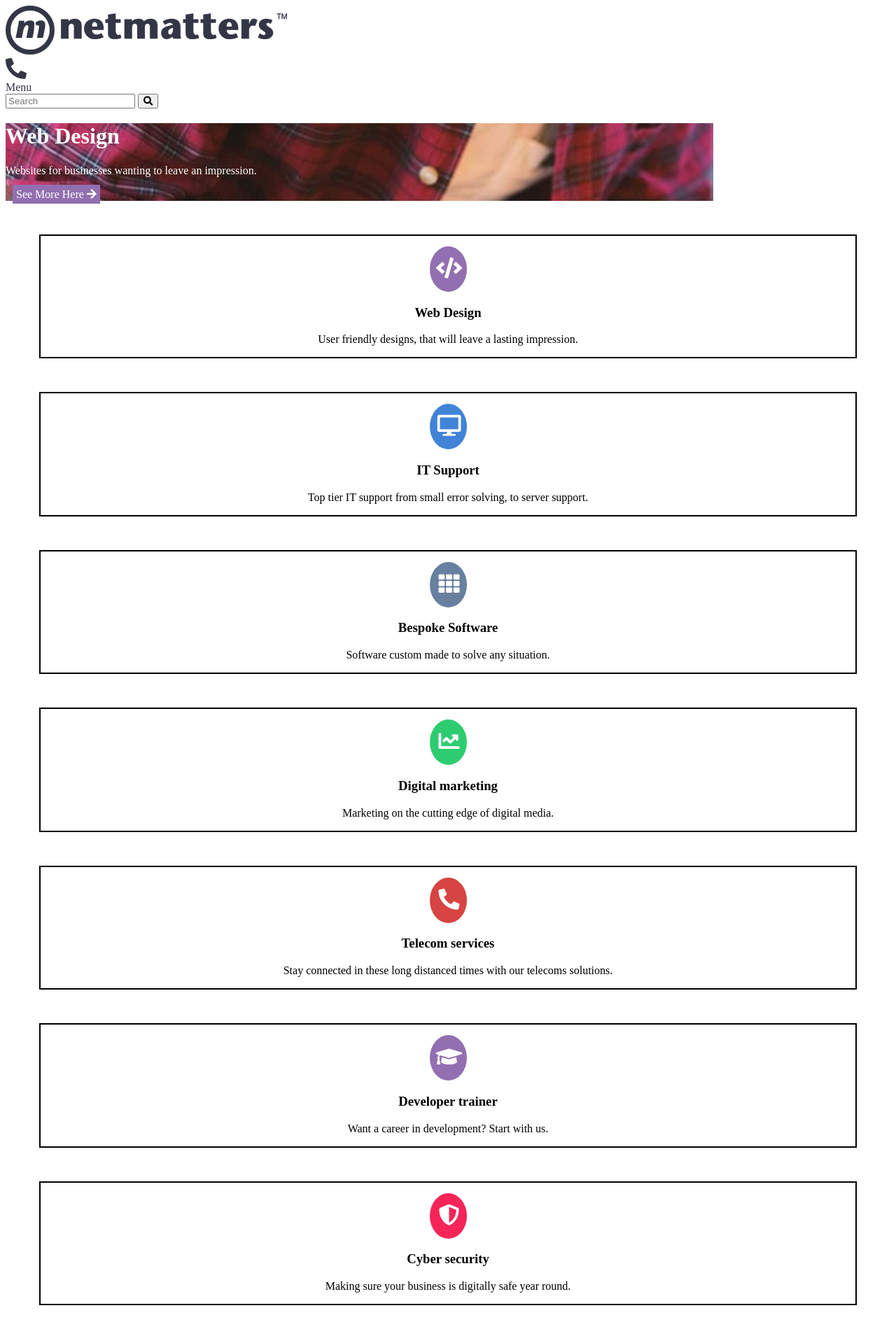
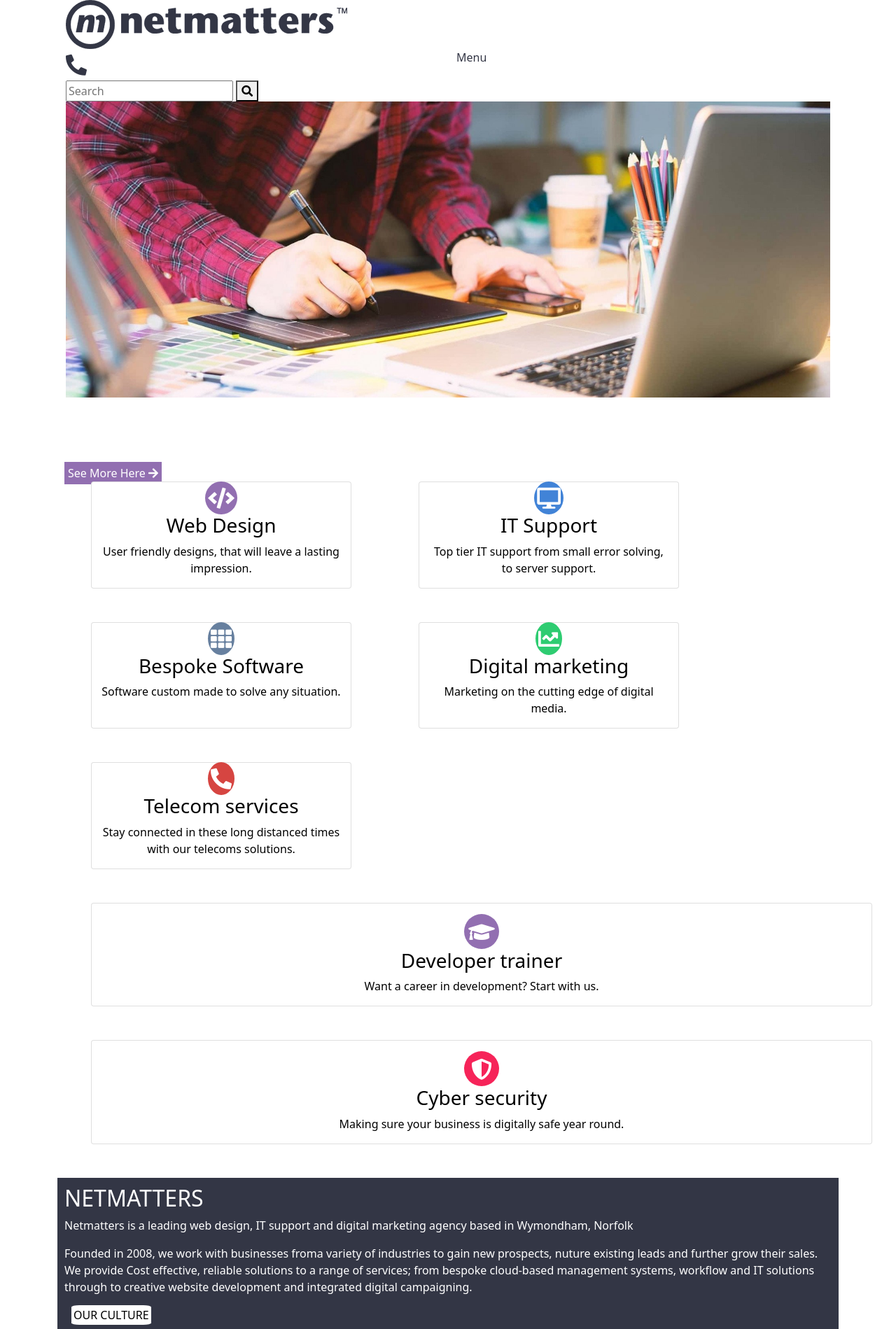
Before and after one commit to Pjard94/Netmatters, a PHP site: page / in a window 1280 px wide. Shown: the top 1899 px of the page at 70% size. Run offline with PHP 8.4, Linux system fonts and the light colour scheme.

Commit message:
Made a number of changes to styles

```diff
--- a/HTML_review/index.html
+++ b/HTML_review/index.html
@@ -7,103 +7,103 @@
         <title>Netmatters</title>
         <link rel="stylesheet" href="https://use.fontawesome.com/releases/v5.15.3/css/all.css" integrity="sha384-SZXxX4whJ79/gErwcOYf+zWLeJdY/qpuqC4cAa9rOGUstPomtqpuNWT9wdPEn2fk" crossorigin="anonymous">
         <link rel="stylesheet" href="sass/style.css">
+        <link href="https://cdn.jsdelivr.net/npm/bootstrap@5.0.0-beta3/dist/css/bootstrap.min.css" rel="stylesheet" integrity="sha384-eOJMYsd53ii+scO/bJGFsiCZc+5NDVN2yr8+0RDqr0Ql0h+rP48ckxlpbzKgwra6" crossorigin="anonymous">
+        <script src="https://cdn.jsdelivr.net/npm/bootstrap@5.0.0-beta3/dist/js/bootstrap.bundle.min.js" integrity="sha384-JEW9xMcG8R+pH31jmWH6WWP0WintQrMb4s7ZOdauHnUtxwoG2vI5DkLtS3qm9Ekf" crossorigin="anonymous"></script>
     </head>
-    <body class="home-page default">
+    <body class="home-page default container">
         <div class="main">
             <header>
-                <div>
+                <div class="container">
                     <div class="mob-nav">
+                        <div class="row">
                             <div class="logo-cont">
-                            <a class="logo" href="#">
+                                <a class="logo col" href="#">
                                     <img src="Assets/f-logo.png" alt="Netmatters">
                                 </a>
                             </div>
-                        <div class="support-button">
+                            <div class="support-button col">
                                 <div>
                                     <a href="" alt="" class="sup-but"><i class="fas fa-phone-alt"></i></a>
                                 </div>
                                 <!-- <div><i class="fas fa-mouse"></i>larger support button here</div> -->
                             </div>
-                        <div class="menu-button">
+                            <div class="menu-button col">
                                 <a rel="" href="" class="menu-button"><span class="menu-line"></span><span class="menu-line">Menu</span><span class="menu-line"></span></a>
                             </div>
+                        </div>
                         <!-- <div> contact button here for larger screens</div> -->
-                    <div class="search">
+                        <div class="search row">
+                            <form action="" class="col">
                                 <input type="text" placeholder="Search">
                                 <button type="submit" href="#"><i class="fas fa-search"></i></button>
+                            </form>
                         </div>
 
                     </div>
-                </div>
+                </div> <!-- container div end -->
             </header>
-            <div class="main-body">
-                <div class="slider-area">
+            <div class="main-body container">
+                <div class="slider-area row">
                     <!-- <img src="Assets/asset_3.jpeg" alt="An image of a website designed by one of our teams, up on a computer screen." class="sliderph"> -->
                     </div>
-                <div>
+                        <img src="Assets/asset_3.jpeg" class="img-fluid"  alt="">
+
                         <h1 class="slider-overlay">Web Design </h1>
                         <p class="slider-overlay">Websites for businesses wanting to leave an impression.</p>
                     </div>
                     <div>
                         <a class="design-button" href="#">See More Here <i class="fas fa-arrow-right"></i> </a>
                     </div>
+                <div>
             </div>
-            <div class="cards-section">
-                <div class="card WD"> <a href="#" rel="Support page" class="click-card">
-                    <div class="icon ic_WD">
-                        <i class="fas fa-code"></i>
-                    </div>
-                    <div class="container">
+            <div class="cards-section container">
+                <div class="row">
+                    <div class="card WD col-md-4"> <a href="#" rel="Support page" class="click-card">
+                        <span class="icon ic_WD"> <i class="fas fa-code"></i> </span>
+                        <div class="">
                             <h3>Web Design</h3>
                             <p>User friendly designs, that will leave a lasting impression.</p>
                         </div>
                     </a>
                     </div>
-                <div class="card IT"><a href="#" rel="Support page" class="click-card">
-                        <div class="icon ic_IT">
-                            <i class="fas fa-desktop"></i>
-                        </div>
-                        <div class="container">
+                    <div class="card IT col-md-4"><a href="#" rel="Support page" class="click-card">
+                            <span class="icon ic_IT"> <i class="fas fa-desktop"></i> </span>
+                            <div class="">
                                 <h3>IT Support</h3>
                                 <p>Top tier IT support from small error solving, to server support.</p>
                             </div>
                             </a>
                     </div>
-                <div class="card BS"> <a href="#" rel="Support page" class="click-card">
-                    <div class="icon ic_BS">
-                        <i class="fas fa-th"></i>
-                    </div>
-                    <div class="container">
+                    <div class="card BS col-md-4"> <a href="#" rel="Support page" class="click-card">
+                        <span class="icon ic_BS"> <i class="fas fa-th"></i> </span>
+                        <div class="">
                             <h3>Bespoke Software</h3>
                             <p>Software custom made to solve any situation.</p>
                         </div>
                         </a>
                     </div>
-                <div class="card DM"> <a href="#" rel="Support page" class="click-card">
-                    <div class="icon ic_DM">
-                        <i class="fas fa-chart-line"></i>
-                     </div>
-                    <div class="container">
+                    <div class="card DM col-md-4"> <a href="#" rel="Support page" class="click-card">
+                        <span class="icon ic_DM"> <i class="fas fa-chart-line"></i> </span>
+                        <div class="">
                             <h3>Digital marketing</h3>
                             <p>Marketing on the cutting edge of digital media.</p>
                         </div>
                         </a>
                     </div>
-                <div class="card TS"> <a href="#" rel="Support page" class="click-card">
-                    <div class="icon ic_TS">
-                        <i class="fas fa-phone-alt"></i>
-                    </div>
-                    <div class="container">
+                    <div class="card TS col-md-4"> <a href="#" rel="Support page" class="click-card">
+                        <span class="icon ic_TS"> <i class="fas fa-phone-alt"></i> </span>
+                        <div class="">
                             <h3>Telecom services</h3>
                             <p>Stay connected in these long distanced times with our telecoms solutions.</p>
                         </div>
                     </a>
-                </div><a href="#" rel="Support page" class="click-card">
+                    </div>
+                    <a href="#" rel="Support page" class="click-card">
                     <div class="card DT">
                         <div class="icon ic_DT">
                             <i class="fas fa-graduation-cap"></i>
                         </div>
-                    <div class="container">
+                        <div class="">
                             <h3>Developer trainer</h3>
                             <p>Want a career in development? Start with us.</p>
                         </div>
@@ -118,6 +118,7 @@
                             <p>Making sure your business is digitally safe year round.</p>
                         </div>
                     </a>
+                    </div>
                 </div>
             </div>
             <div class="culture">
@@ -177,8 +178,8 @@
                 <label for="email">Your Email</label>
                 <input type="email" name="users-email" id="email" value="">
                 <input type="checkbox" name="marketing-yes" id="m-y" value="">
-                <label for="m-y">Please tick this box if you wish to recieve marketing information from us. Please see our <a href="#" rel="How we will keep your information safe.">Privacy Policy</a> for more information on how we use your data.</label>
-
+                <label for="m-y">Please tick this box if you wish to recieve marketing information from us. Please see our <a href="#" rel="How we will keep your information safe." class="Privacy">Privacy Policy</a> for more information on how we use your data.</label>
+                <span><a href="" rel="" class="sub-button">SUBSCRIBE</a></span>
             </div>
             <footer class="footer">
                 <h3 class="footer-heading">Contact us</h3>
--- a/HTML_review/sass/_base.scss
+++ b/HTML_review/sass/_base.scss
@@ -47,3 +47,28 @@
 footer a:visited {
     color: black;
 }
+
+.Newsletter {
+    background-color: $background-color-footer;
+}
+
+.Privacy:link,
+.Privacy:visited {
+    color: $color;
+    text-decoration: underline;
+}
+
+.Privacy:hover {
+    color: $color-hover;
+}
+
+.sub-button {
+    color: $white;
+    background-color: $color;
+    padding: 10px;
+}
+
+.sub-button:hover {
+    background-color: $color-hover;
+    color: $white;
+}
--- a/HTML_review/sass/_card.scss
+++ b/HTML_review/sass/_card.scss
@@ -126,7 +126,9 @@
     width: 50px;
     border-radius: 50%;
     font-size: 30px;
-    padding-top: 15px;
-    padding-left: 3px;
+    padding-top: 3px;
+    padding-left: 4px;
+    padding-right: 4px;
+    padding-bottom: 3px;
     color: $white;
 }
--- a/HTML_review/sass/_header.scss
+++ b/HTML_review/sass/_header.scss
@@ -25,3 +25,9 @@
     color: $header-button;
     text-decoration: underline;
 }
+
+header {
+    display: grid;
+    grid-template-rows: auto, auto;
+
+}
--- a/HTML_review/sass/_slider.scss
+++ b/HTML_review/sass/_slider.scss
@@ -2,7 +2,7 @@
     display: flexbox;
     max-width: 80%;
     max-height: 100%;
-    background-image: url(../Assets/asset_3.jpeg);
+    // background-image: url(../Assets/asset_3.jpeg);
 }
 
 .slider-overlay {
--- a/HTML_review/sass/_variables.scss
+++ b/HTML_review/sass/_variables.scss
@@ -18,3 +18,9 @@
 $fill-supp: #4183d7;
 $fill-bespoke: #67809f;
 $fill-des-dev-dar: #7E57A0;
+$color: #22242E;
+$color-hover: #121419;
+
+body {
+    font-family: Poppins,sans-serif;
+}
--- a/HTML_review/sass/style.css
+++ b/HTML_review/sass/style.css
@@ -1,3 +1,7 @@
+body {
+  font-family: Poppins,sans-serif;
+}
+
 .mob-nav {
   display: flexbox;
 }
@@ -26,11 +30,17 @@
   text-decoration: underline;
 }
 
+header {
+  display: -ms-grid;
+  display: grid;
+  -ms-grid-rows: auto, auto;
+      grid-template-rows: auto, auto;
+}
+
 .main-body {
   display: flexbox;
   max-width: 80%;
   max-height: 100%;
-  background-image: url(../Assets/asset_3.jpeg);
 }
 
 .slider-overlay {
@@ -172,8 +182,10 @@
   width: 50px;
   border-radius: 50%;
   font-size: 30px;
-  padding-top: 15px;
-  padding-left: 3px;
+  padding-top: 3px;
+  padding-left: 4px;
+  padding-right: 4px;
+  padding-bottom: 3px;
   color: #ffffff;
 }
 
@@ -300,4 +312,29 @@
 footer a:visited {
   color: black;
 }
+
+.Newsletter {
+  background-color: #dddddd;
+}
+
+.Privacy:link,
+.Privacy:visited {
+  color: #22242E;
+  text-decoration: underline;
+}
+
+.Privacy:hover {
+  color: #121419;
+}
+
+.sub-button {
+  color: #ffffff;
+  background-color: #22242E;
+  padding: 10px;
+}
+
+.sub-button:hover {
+  background-color: #121419;
+  color: #ffffff;
+}
 /*# sourceMappingURL=style.css.map */
--- a/HTML_review/sass/style.scss
+++ b/HTML_review/sass/style.scss
@@ -1,6 +1,7 @@
 //Partial imports
 @import 'variables',
         'mixins',
+        'grid',
         'media-queries',
         'header',
         'slider',
```
Also changed, not shown: HTML_review/sass/_grid.scss (added), 1 other file. Lines whose indentation alone changed are shown as unchanged.
